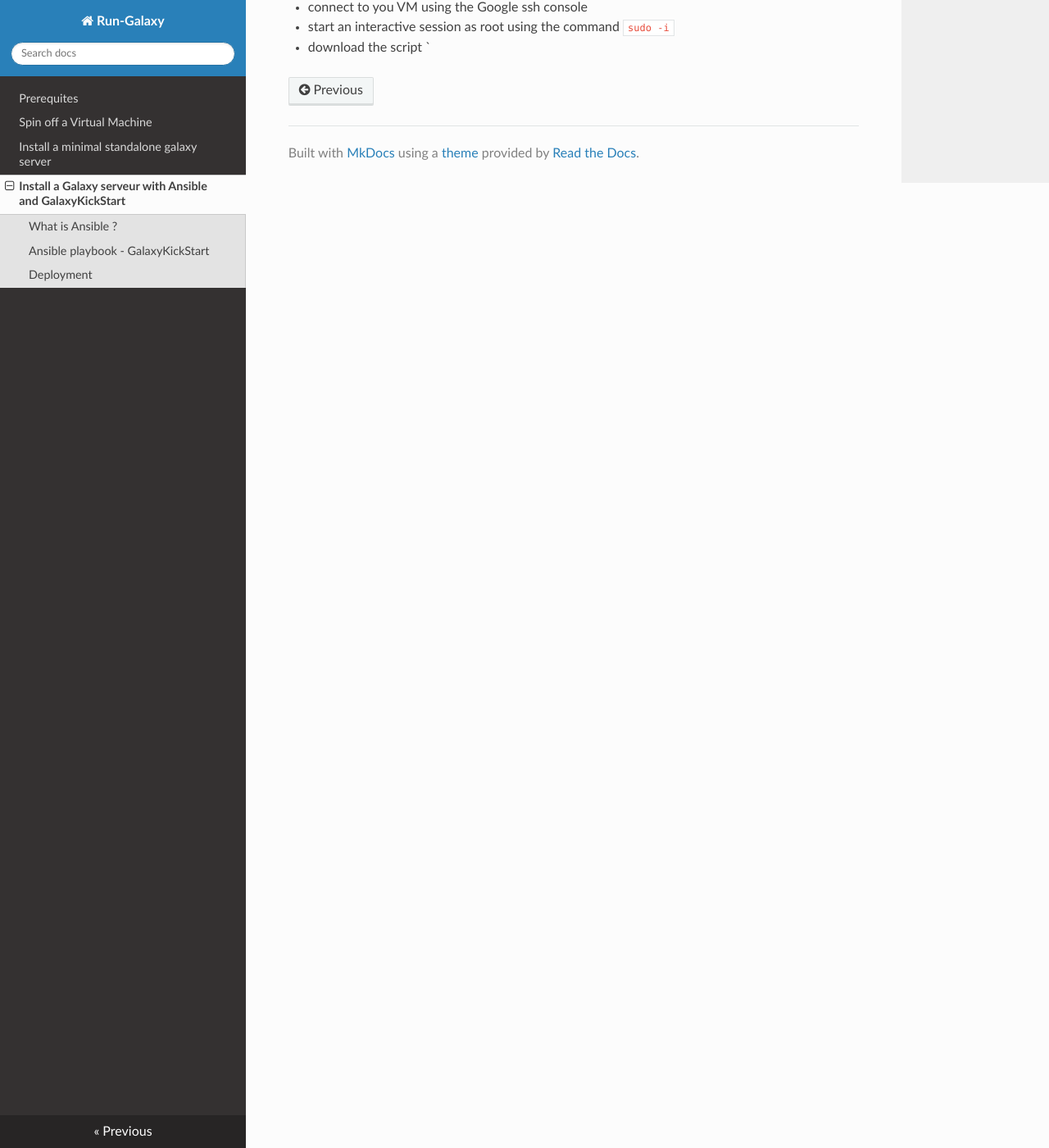
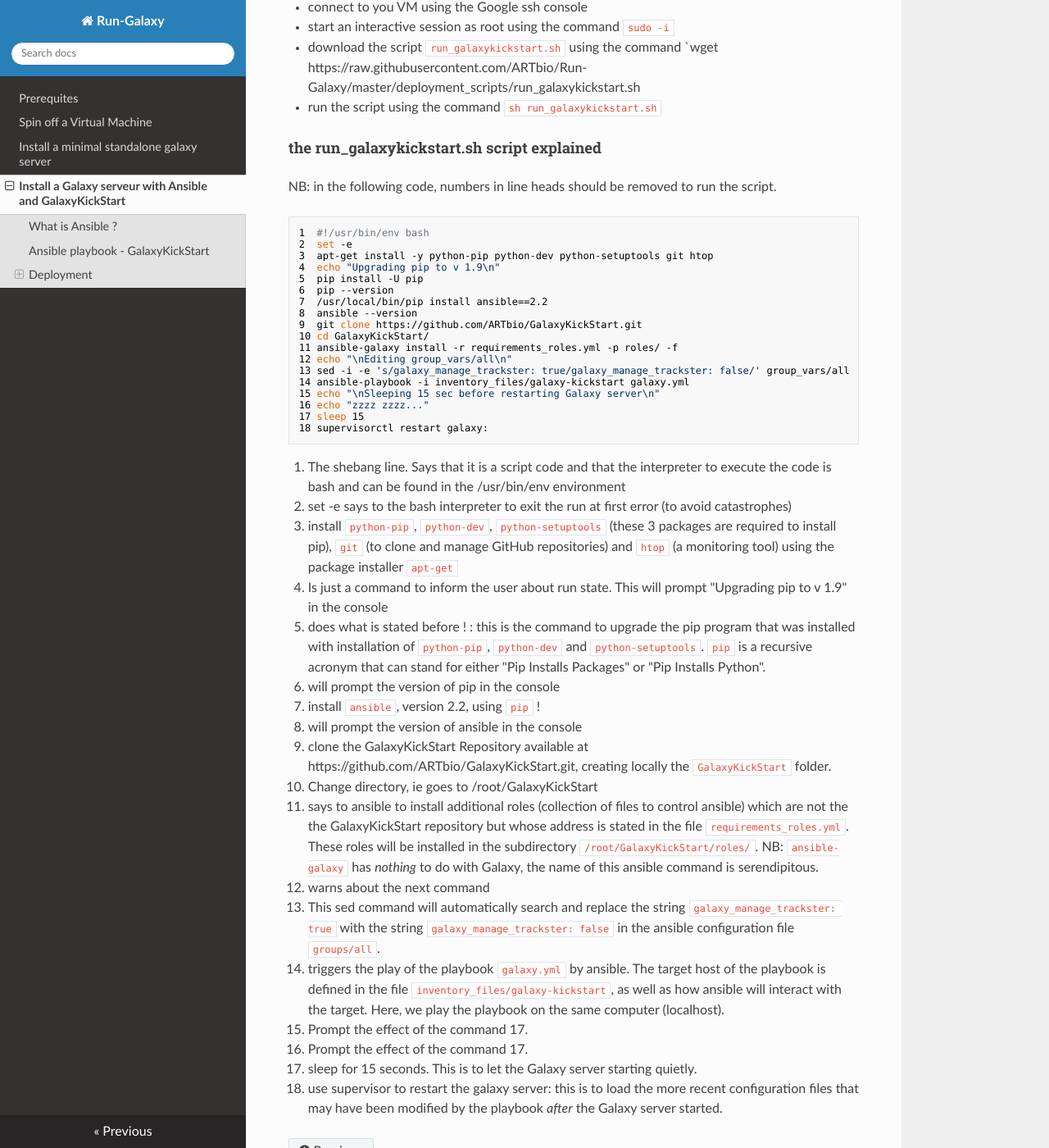
Before and after one commit to ARTbio/Run-Galaxy, an MkDocs documentation site: the page built from docs/GalaxyKickStart.md, in a window 1280 px wide and 1400 px high, scrolled down 1719 px. Shown: the whole window at 82% size. Built offline with MkDocs 1.6.1, drawn with Linux system fonts in a browser that asks for light colours; nearby versions of some CDN libraries; old or Windows-style settings are respelled for this version of MkDocs.

Commit message:
explaine the run_galaxykickstart.sh one line at a time

````diff
--- a/docs/GalaxyKickStart.md
+++ b/docs/GalaxyKickStart.md
@@ -45,4 +45,66 @@
 - start a GCE VM `2 procs, 7.5Gb RAM, Ubuntu 14.04, 100 Go disk, http enabled
 - connect to you VM using the Google ssh console
 - start an interactive session as root using the command `sudo -i`
-- download the script `
+- download the script `run_galaxykickstart.sh` using the command `wget https://raw.githubusercontent.com/ARTbio/Run-Galaxy/master/deployment_scripts/run_galaxykickstart.sh
+- run the script using the command `sh run_galaxykickstart.sh`
+
+#### the run_galaxykickstart.sh script explained
+
+NB: in the following code, numbers in line heads should be removed to run the script.
+
+```
+1  #!/usr/bin/env bash
+2  set -e
+3  apt-get install -y python-pip python-dev python-setuptools git htop
+4  echo "Upgrading pip to v 1.9\n"
+5  pip install -U pip
+6  pip --version
+7  /usr/local/bin/pip install ansible==2.2
+8  ansible --version
+9  git clone https://github.com/ARTbio/GalaxyKickStart.git
+10 cd GalaxyKickStart/
+11 ansible-galaxy install -r requirements_roles.yml -p roles/ -f
+12 echo "\nEditing group_vars/all\n"
+13 sed -i -e 's/galaxy_manage_trackster: true/galaxy_manage_trackster: false/' group_vars/all
+14 ansible-playbook -i inventory_files/galaxy-kickstart galaxy.yml
+15 echo "\nSleeping 15 sec before restarting Galaxy server\n"
+16 echo "zzzz zzzz..."
+17 sleep 15
+18 supervisorctl restart galaxy:
+```
+
+1. The shebang line. Says that it is a script code and that the interpreter to execute the
+code is bash and can be found in the /usr/bin/env environment
+2. set -e says to the bash interpreter to exit the run at first error (to avoid catastrophes)
+3. install `python-pip`, `python-dev`, `python-setuptools` (these 3 packages are required to
+install pip), `git` (to clone and manage GitHub repositories) and `htop` (a monitoring tool)
+using the package installer `apt-get`
+4. Is just a command to inform the user about run state. This will prompt
+"Upgrading pip to v 1.9" in the console
+5. does what is stated before ! : this is the command to upgrade the pip program that was
+installed with installation of `python-pip`, `python-dev` and `python-setuptools`.
+`pip` is a recursive acronym that can stand for either "Pip Installs Packages" or
+"Pip Installs Python".
+6. will prompt the version of pip in the console
+7. install `ansible`, version 2.2, using `pip` !
+8. will prompt the version of ansible in the console
+9. clone the GalaxyKickStart Repository available at https://github.com/ARTbio/GalaxyKickStart.git,
+creating locally the `GalaxyKickStart` folder.
+10. Change directory, ie goes to /root/GalaxyKickStart
+11. says to ansible to install additional roles (collection of files to control ansible)
+which are not the the GalaxyKickStart repository but whose address is stated in the file
+`requirements_roles.yml`. These roles will be installed in the subdirectory
+`/root/GalaxyKickStart/roles/`. NB: `ansible-galaxy` has *nothing* to do with Galaxy,
+the name of this ansible command is serendipitous.
+12. warns about the next command
+13. This sed command will automatically search and replace the string
+`galaxy_manage_trackster: true` with the string `galaxy_manage_trackster: false`
+in the ansible configuration file `groups/all`.
+14. triggers the play of the playbook `galaxy.yml` by ansible. The target host of the playbook
+is defined in the file `inventory_files/galaxy-kickstart`, as well as how ansible will interact with the target.
+Here, we play the playbook on the same computer (localhost).
+15. Prompt the effect of the command 17.
+16. Prompt the effect of the command 17.
+17. sleep for 15 seconds. This is to let the Galaxy server starting quietly.
+18. use supervisor to restart the galaxy server: this is to load the more recent configuration
+files that may have been modified by the playbook *after* the Galaxy server started.
````
